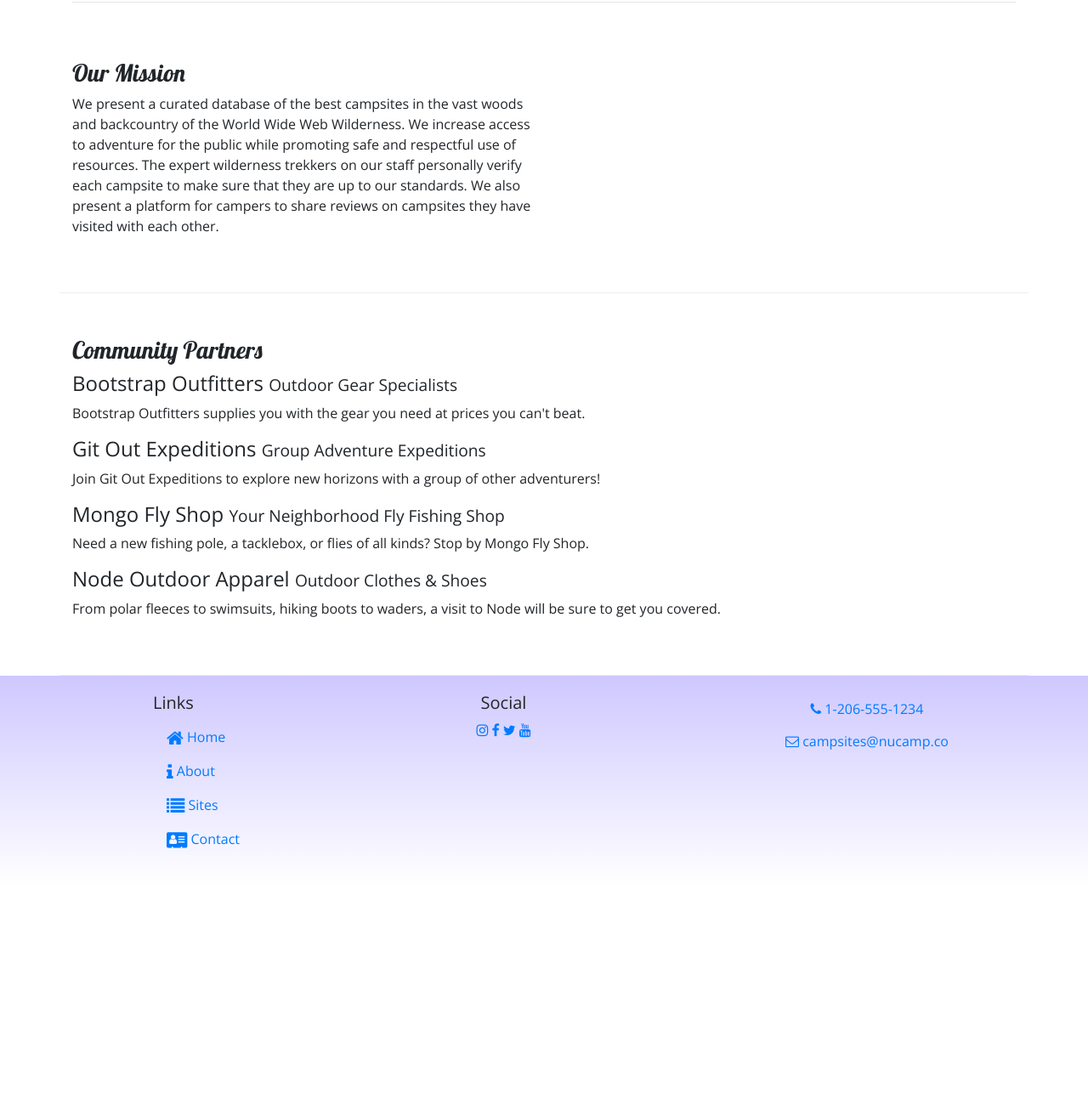
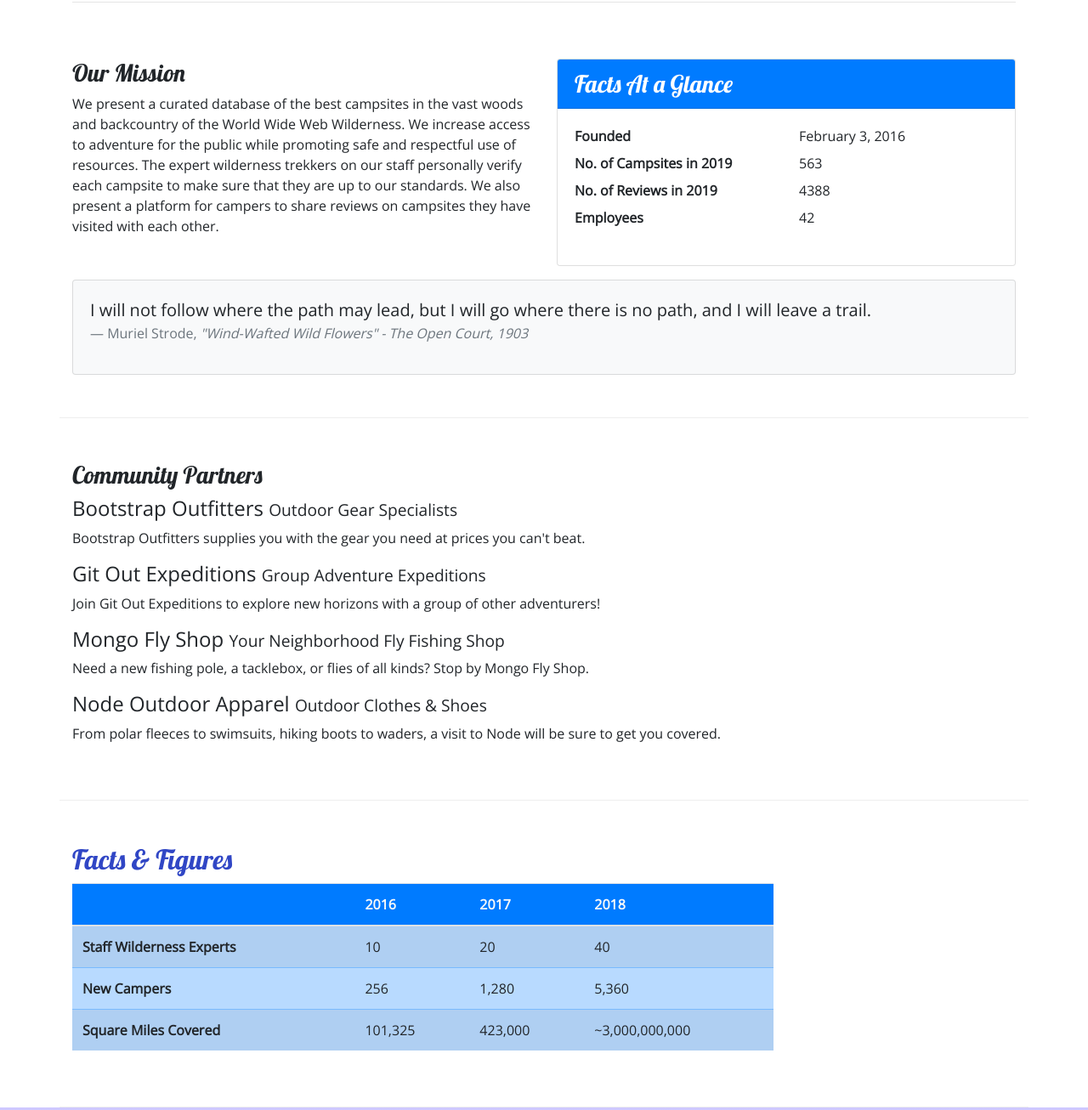
Before and after one commit to AlexZanabria/nucampsite, a website: page aboutus.html in a window 1280 px wide. Shown: the part 279-1585 px from the top of the page at 85% size. Before the commit the page ends 1322 px from the top, so only its background shows below. Drawn offline with nearby package versions, Linux system fonts and the light colour scheme.

Commit message:
tables and cards

```diff
--- a/aboutus.html
+++ b/aboutus.html
@@ -45,7 +45,36 @@
         <div class="row row-content">
             <div class="col-sm-6">
                 <h3>Our Mission</h3>
-                <p>We present a curated database of the best campsites in the vast woods and backcountry of the World Wide Web Wilderness. We increase access to adventure for the public while promoting safe and respectful use of resources. The expert wilderness trekkers on our staff personally verify each campsite to make sure that they are up to our standards. We also present a platform for campers to share reviews on campsites they have visited with each other.</p>
+                <p>We present a curated database of the best campsites in the vast woods and backcountry of the World Wide Web Wilderness. We increase access to adventure for the public while promoting safe and respectful use of resources. The expert wilderness trekkers on our staff personally verify each campsite to make sure that they are up to our standards. We also present a platform for campers to share reviews on campsites they have visited with  each other.</p>
+            </div>
+            <div class="col-sm-6">
+                <div class="card">
+                    <h3 class="card-header bg-primary text-white">Facts At a Glance</h3>
+                    <div class="card-body">
+                        <dl class="row">
+                            <dt class="col-6">Founded</dt>
+                            <dd class="col-6">February 3, 2016</dd>
+                            <dt class="col-6">No. of Campsites in 2019</dt>
+                            <dd class="col-6">563</dd>
+                            <dt class="col-6">No. of Reviews in 2019</dt>
+                            <dd class="col-6">4388</dd>
+                            <dt class="col-6">Employees</dt>
+                            <dd class="col-6">42</dd>
+                        </dl>
+                    </div>
+                </div>
+            </div>
+            <div class="col">
+                <div class="card bg-light mt-3">
+                    <blockquote class="blockquote card-body">
+                        <p class="mb-0">I will not follow where the path may lead, but I will go where there is no path, and I will leave a trail.</p>
+                        <footer class="blockquote-footer">Muriel Strode,
+                            <cite title="Source Title">"Wind-Wafted Wild Flowers" -
+                                The Open Court, 1903
+                            </cite>
+                        </footer>
+                    </blockquote>
+        		</div>
             </div>
         </div>
 
@@ -62,9 +91,49 @@
                 <p class="d-none d-sm-block">From polar fleeces to swimsuits, hiking boots to waders, a visit to Node will be sure to get you covered.</p>
             </div>
         </div>
+
+        <div class="row row-content">
+            <div class="col-sm-9">
+            	<h2>Facts &amp; Figures</h2>
+            	<div class="table-responsive">
+               	    <table class="table table-striped">
+	                    <thead>
+	                        <tr class="bg-primary text-light">
+	                            <th></th>
+	                            <th>2016</th>
+	                            <th>2017</th>
+	                            <th>2018</th>
+	                        </tr>
+                    	</thead>
+	                    <tbody class="table-primary">
+                            <tr>
+                                <th>Staff Wilderness Experts</th>
+                                <td>10</td>
+                                <td>20</td>
+                                <td>40</td>
+                            </tr>
+                            <tr>
+                                <th>New Campers</th>
+                                <td>256</td>
+                                <td>1,280</td>
+                                <td>5,360</td>
+                            </tr>
+                            <tr>
+                                <th>Square Miles Covered</th>
+                                <td>101,325</td>
+                                <td>423,000</td>
+                                <td>~3,000,000,000</td>
+                            </tr>
+                        </tbody>
+                    </table>
+                </div>
+            </div>
+       </div>
+
+
     </div>
 
-    <footer>
+    <footer class="site-footer">
         <div class="container">
             <div class="row">
                 <div class="col-4 col-sm-2 offset-1">
--- a/css/styles.css
+++ b/css/styles.css
@@ -14,8 +14,8 @@ header h2{
     color:#cec8ff;
 }
 
-footer{
-    background-image: linear-gradient(#cec8ff, white);
+.site-footer{
+    background-image: linear-gradient(#CEC8FF, white);
     padding: 20px 0;
 }
 
```
Also changed, not shown: contactus.html (+1 -1 lines), index.html (+1 -1 lines).
